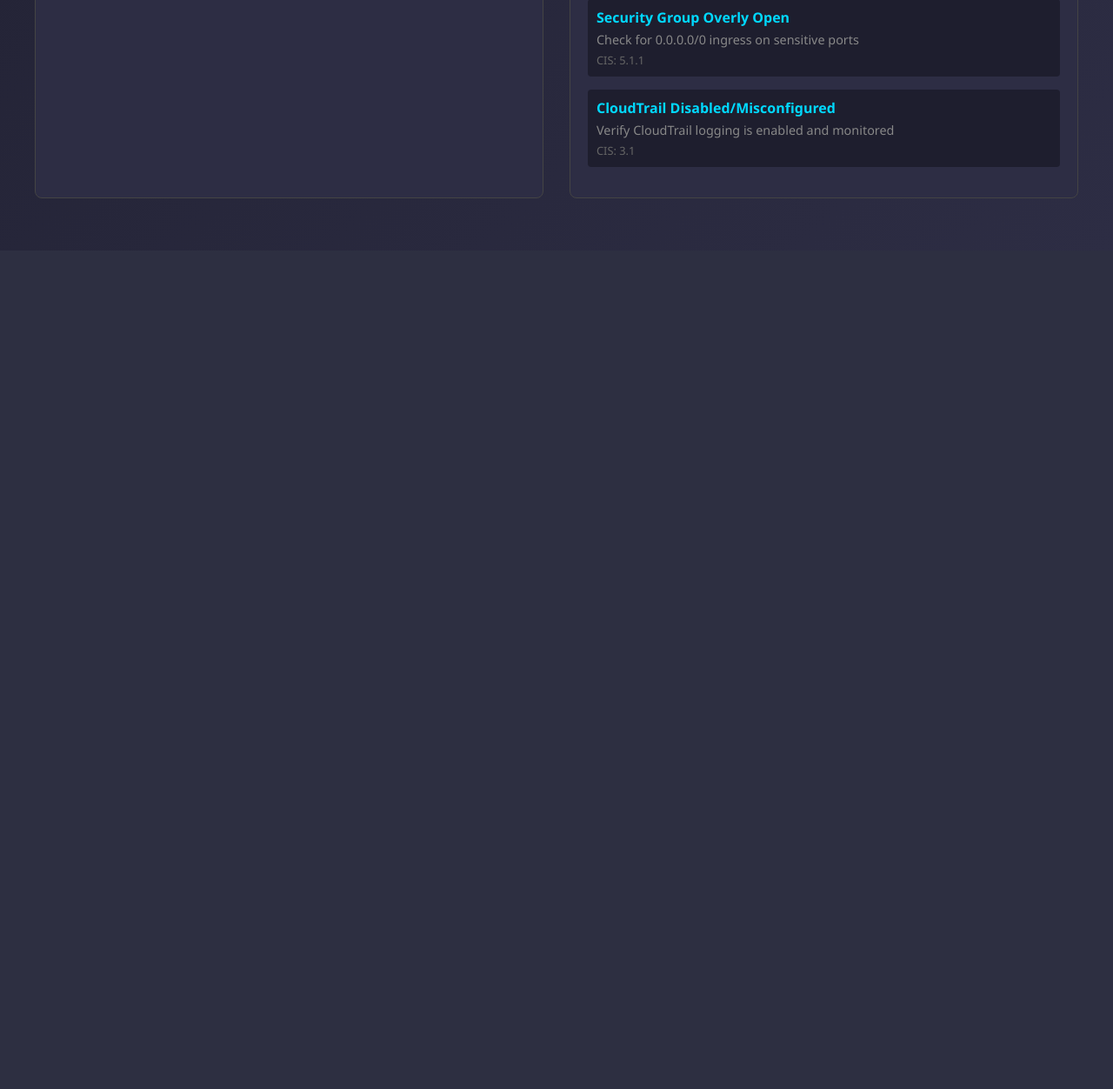
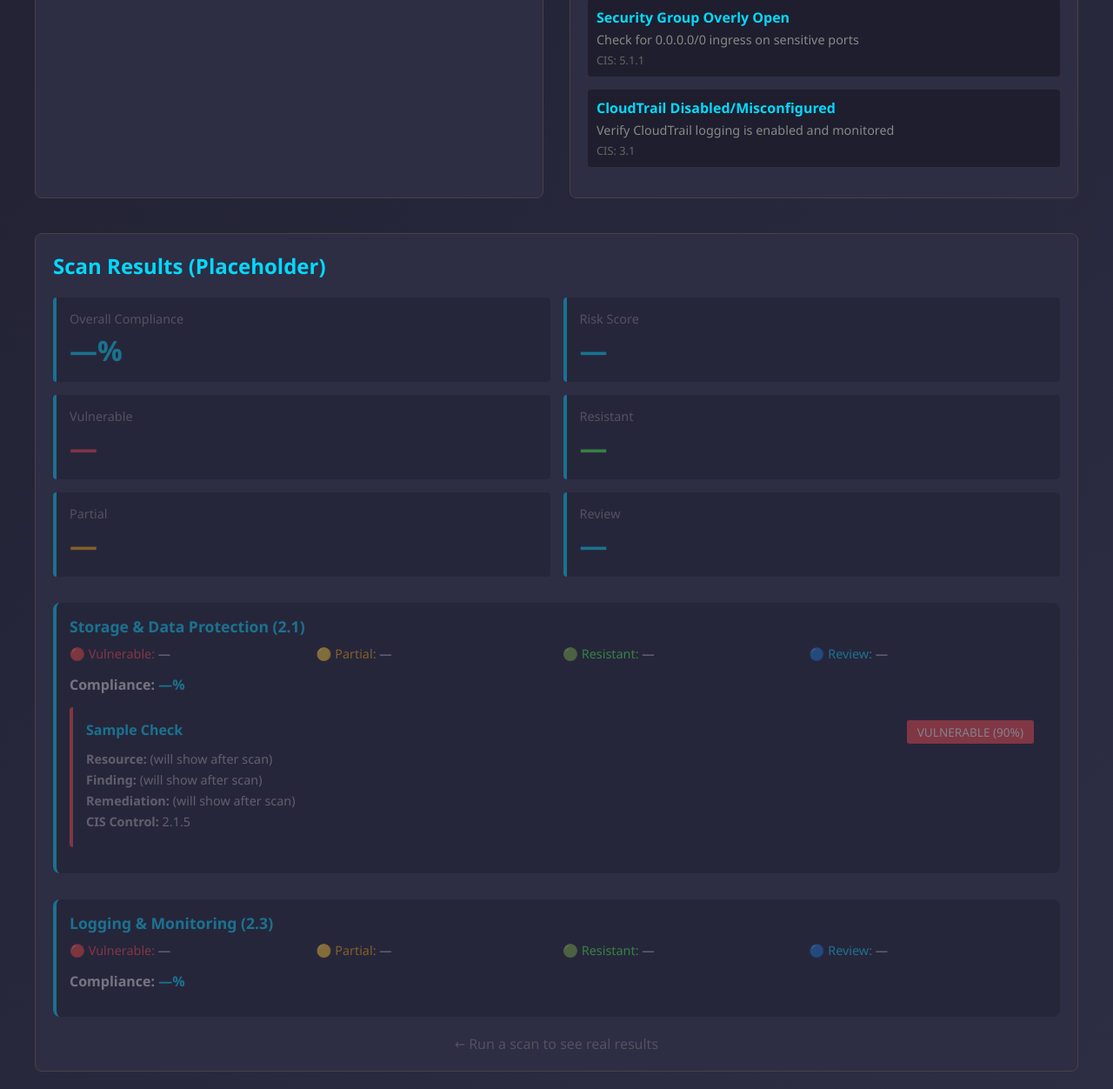
Before and after one commit to BadAsh99/cloudguard, a Flask app: page / in a window 1280 px wide. Shown: the part 1133-2385 px from the top of the page at 87% size. Before the commit the page ends 1361 px from the top, so only its background shows below. Run offline with Flask 3, Linux system fonts and the light colour scheme.

Commit message:
Add placeholder categories/badges on page load (llmguardt2-style) - replace on real scan

```diff
--- a/templates/index.html
+++ b/templates/index.html
@@ -403,10 +403,84 @@
             </div>
         </div>
 
-        <!-- Results -->
-        <div id="results" class="results" style="display: none;">
-            <h2 id="results-title">Scan Results</h2>
-            <div id="results-content"></div>
+        <!-- Results (with placeholder display) -->
+        <div id="results" class="results">
+            <h2 id="results-title">Scan Results (Placeholder)</h2>
+            <div id="results-content">
+                <!-- Default placeholder categories -->
+                <div id="placeholder-display" style="opacity: 0.4; pointer-events: none;">
+                    <!-- Overall Metrics Placeholder -->
+                    <div class="risk-metrics">
+                        <div class="metric">
+                            <div class="metric-label">Overall Compliance</div>
+                            <div class="metric-value">—%</div>
+                        </div>
+                        <div class="metric">
+                            <div class="metric-label">Risk Score</div>
+                            <div class="metric-value">—</div>
+                        </div>
+                        <div class="metric">
+                            <div class="metric-label">Vulnerable</div>
+                            <div class="metric-value" style="color: #ff4444;">—</div>
+                        </div>
+                        <div class="metric">
+                            <div class="metric-label">Resistant</div>
+                            <div class="metric-value" style="color: #44ff44;">—</div>
+                        </div>
+                        <div class="metric">
+                            <div class="metric-label">Partial</div>
+                            <div class="metric-value" style="color: #ffaa00;">—</div>
+                        </div>
+                        <div class="metric">
+                            <div class="metric-label">Review</div>
+                            <div class="metric-value" style="color: #00d9ff;">—</div>
+                        </div>
+                    </div>
+
+                    <!-- Category Placeholder -->
+                    <div style="margin-top: 30px; padding: 15px; background: #1e1e2e; border-radius: 8px; border-left: 4px solid #00d9ff;">
+                        <div style="font-size: 1.1em; font-weight: bold; color: #00d9ff; margin-bottom: 10px;">
+                            Storage & Data Protection (2.1)
+                        </div>
+                        <div style="display: grid; grid-template-columns: repeat(4, 1fr); gap: 10px; margin-bottom: 15px; font-size: 0.9em;">
+                            <div><span style="color: #ff4444;">🔴 Vulnerable:</span> —</div>
+                            <div><span style="color: #ffaa00;">🟡 Partial:</span> —</div>
+                            <div><span style="color: #44ff44;">🟢 Resistant:</span> —</div>
+                            <div><span style="color: #00d9ff;">🔵 Review:</span> —</div>
+                        </div>
+                        <div style="font-weight: bold; margin-bottom: 15px;">Compliance: <span style="color: #00d9ff;">—%</span></div>
+
+                        <!-- Sample Finding -->
+                        <div class="finding">
+                            <div style="display: flex; justify-content: space-between; align-items: center; margin-bottom: 8px;">
+                                <div class="finding-title">Sample Check</div>
+                                <span style="padding: 4px 12px; border-radius: 3px; font-size: 0.85em; background: #ff4444; color: white;">
+                                    VULNERABLE (90%)
+                                </span>
+                            </div>
+                            <div class="finding-detail"><strong>Resource:</strong> (will show after scan)</div>
+                            <div class="finding-detail"><strong>Finding:</strong> (will show after scan)</div>
+                            <div class="finding-detail"><strong>Remediation:</strong> (will show after scan)</div>
+                            <div class="finding-detail"><strong>CIS Control:</strong> 2.1.5</div>
+                        </div>
+                    </div>
+
+                    <div style="margin-top: 30px; padding: 15px; background: #1e1e2e; border-radius: 8px; border-left: 4px solid #00d9ff;">
+                        <div style="font-size: 1.1em; font-weight: bold; color: #00d9ff; margin-bottom: 10px;">
+                            Logging & Monitoring (2.3)
+                        </div>
+                        <div style="display: grid; grid-template-columns: repeat(4, 1fr); gap: 10px; margin-bottom: 15px; font-size: 0.9em;">
+                            <div><span style="color: #ff4444;">🔴 Vulnerable:</span> —</div>
+                            <div><span style="color: #ffaa00;">🟡 Partial:</span> —</div>
+                            <div><span style="color: #44ff44;">🟢 Resistant:</span> —</div>
+                            <div><span style="color: #00d9ff;">🔵 Review:</span> —</div>
+                        </div>
+                        <div style="font-weight: bold; margin-bottom: 15px;">Compliance: <span style="color: #00d9ff;">—%</span></div>
+                    </div>
+
+                    <p style="color: #888; margin-top: 20px; text-align: center;">← Run a scan to see real results</p>
+                </div>
+            </div>
         </div>
     </div>
 
@@ -466,9 +540,7 @@
                 return;
             }
 
-            const resultsDiv = document.getElementById('results');
-            resultsDiv.innerHTML = '<div class="loading"><div class="spinner"></div> Running scan...</div>';
-            resultsDiv.style.display = 'block';
+            document.getElementById('results-content').innerHTML = '<div class="loading"><div class="spinner"></div> Running scan...</div>';
 
             fetch('/api/scan', {
                 method: 'POST',
@@ -485,7 +557,7 @@
                     displayResults(data);
                 })
                 .catch(err => {
-                    resultsDiv.innerHTML = `<div style="color: #ff4444;">Error: ${err.message}</div>`;
+                    document.getElementById('results-content').innerHTML = `<div style="color: #ff4444;">Error: ${err.message}</div>`;
                 });
         }
 
@@ -507,9 +579,7 @@
                 return;
             }
 
-            const resultsDiv = document.getElementById('results');
-            resultsDiv.innerHTML = '<div class="loading"><div class="spinner"></div> Executing red-team simulation...</div>';
-            resultsDiv.style.display = 'block';
+            document.getElementById('results-content').innerHTML = '<div class="loading"><div class="spinner"></div> Executing red-team simulation...</div>';
 
             fetch('/api/redteam', {
                 method: 'POST',
@@ -527,13 +597,16 @@
                     displayRedTeamResults(data);
                 })
                 .catch(err => {
-                    resultsDiv.innerHTML = `<div style="color: #ff4444;">Error: ${err.message}</div>`;
+                    document.getElementById('results-content').innerHTML = `<div style="color: #ff4444;">Error: ${err.message}</div>`;
                 });
         }
 
         function displayResults(data) {
             const resultsDiv = document.getElementById('results');
             const categories = data.categories || [];
+
+            // Hide placeholder
+            document.getElementById('placeholder-display').style.display = 'none';
 
             let html = `<h2>Scan Results - ${data.provider.toUpperCase()}</h2>`;
 
@@ -602,7 +675,7 @@
                 `).join('');
             }
 
-            resultsDiv.innerHTML = html;
+            document.getElementById('results-content').innerHTML = html;
         }
 
         function getStatusColor(status) {
@@ -616,9 +689,11 @@
         }
 
         function displayRedTeamResults(data) {
-            const resultsDiv = document.getElementById('results');
             const results = data.exploit_results || [];
             const impact = data.impact_simulation || {};
+
+            // Hide placeholder
+            document.getElementById('placeholder-display').style.display = 'none';
 
             let html = `<h2>Red-Team Results - ${data.provider.toUpperCase()}</h2>`;
 
@@ -659,7 +734,7 @@
                 `).join('');
             }
 
-            resultsDiv.innerHTML = html;
+            document.getElementById('results-content').innerHTML = html;
         }
 
         // Initialize
```
Also changed, not shown: 1 other file.
